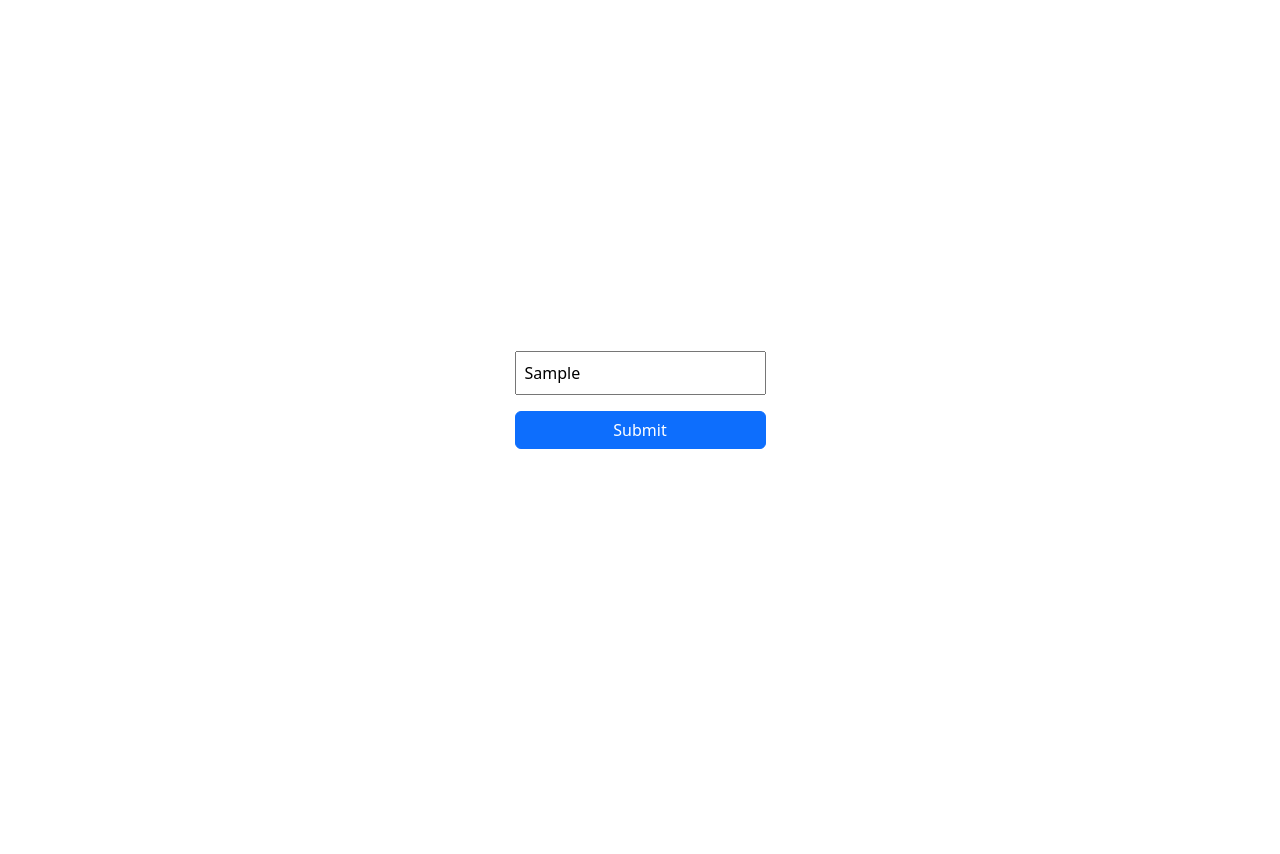
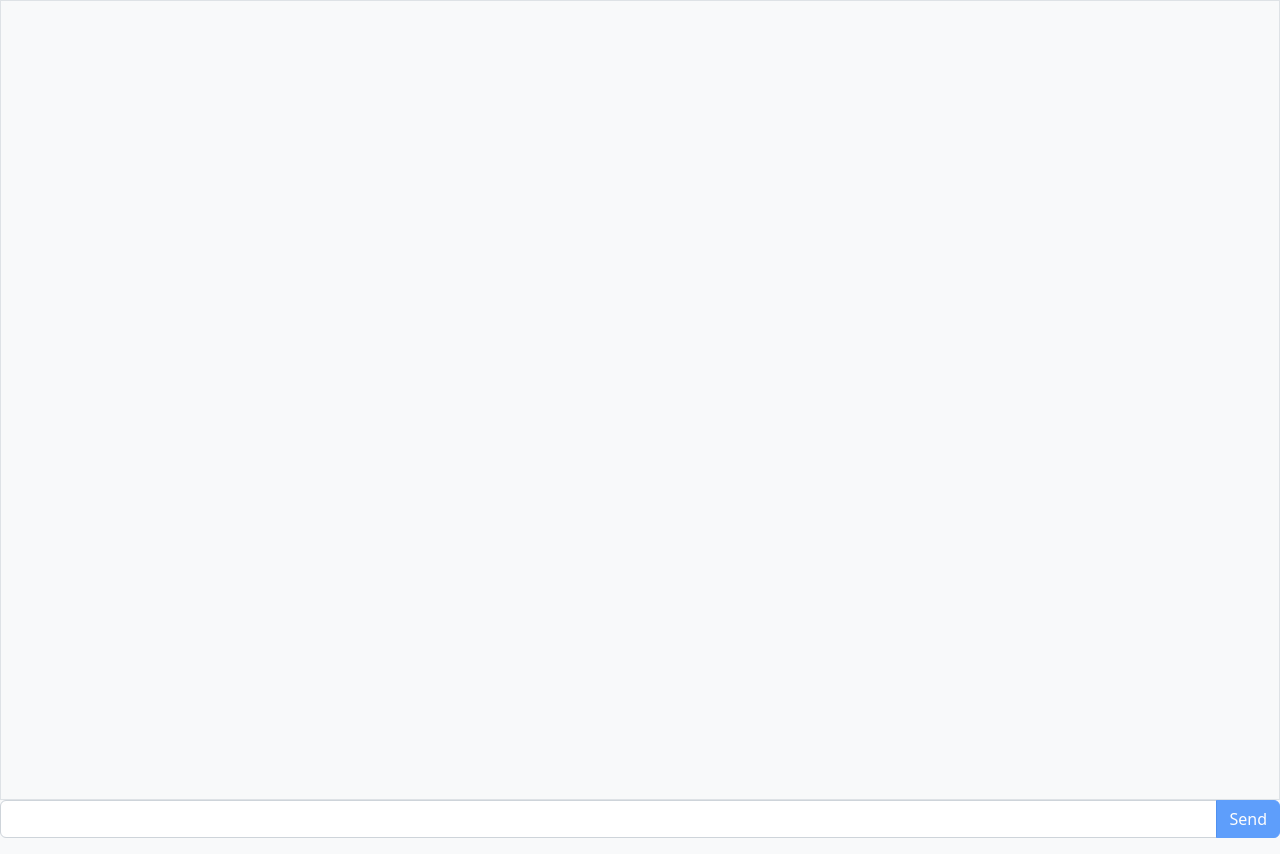
Before and after one commit to Agboola-Awonbiowo/chatapp, a React (Create React App) app: page / in a window 1280 px wide. Both pictures are taken after typing "Sample" into the empty fields and a click on the button "Submit". Before the commit the page ends 800 px from the top, so only its background shows below. Built offline with nearby package versions, Linux system fonts and the light colour scheme.

Commit message:
implements chat functionality with redux

```diff
--- a/package.json
+++ b/package.json
@@ -15,6 +15,7 @@
     "redux": "^4.2.0",
     "redux-devtools-extension": "^2.13.9",
     "redux-thunk": "^2.4.1",
+    "styled-components": "^5.3.5",
     "uuid": "^8.3.2",
     "web-vitals": "^2.1.4"
   },
--- a/src/Actions/MessageAction.js
+++ b/src/Actions/MessageAction.js
@@ -12,12 +12,6 @@ export const loadStorageMessages = (data) => {
     };
 };
 
-export const cleanState = () => {
-    return (dispatch) => {
-        const cleanItems = [];
-        dispatch(message(cleanItems))
-    }
-}
 
 export const sendMessage = (msg, user, uid) => {
     return (dispatch) => {
--- a/src/App.js
+++ b/src/App.js
@@ -1,10 +1,18 @@
 import 'bootstrap/dist/css/bootstrap.min.css';
+import { useSelector } from 'react-redux';
 import ChatScreen from './screens/ChatScreen';
 import LoginScreen from './screens/LoginScreen';
 
 function App() {
-  const isAuth = localStorage.getItem('name');
-  return <div className="App">{isAuth ? <ChatScreen /> : <LoginScreen />}</div>;
+  const isLogged = useSelector((state) => {
+    return state.login.isLogged;
+  });
+  return (
+    <>
+      {isLogged ? <ChatScreen /> : <LoginScreen />}
+      {/* <ChatScreen /> */}
+    </>
+  );
 }
 
 export default App;
--- /dev/null
+++ b/src/components/Message.js
@@ -0,0 +1,27 @@
+import React from 'react';
+function Message  ({isOwn, sender, children}) {
+    const owner = isOwn;
+    return (
+        <React.Fragment>
+            {
+                owner ? (
+                    <li className="clearfix pb-3 list-unstyled">
+                        <div className="message-data">
+                            <span className="font-weight-bold">{sender}</span>
+                        </div>
+                        <div className="badge badge-primary text-wrap text-break" style={{padding: '15px', fontSize: 16, background: '#1E003E'}}>{children}</div>
+                    </li>
+                ) : (
+                    <li className="clearfix pb-3 text-end list-unstyled">
+                        <div className="message-data">
+                            <span className="font-weight-bold">{sender}</span>
+                        </div>
+                        <div className="badge badge-secondary text-wrap text-break float-right"  style={{padding: '15px', fontSize: 16, background: '#ebebeb', color: '#6c757d',}}>{children}</div>
+                    </li>
+                )
+            }
+        </React.Fragment>
+    );
+};
+
+export default Message;
--- /dev/null
+++ b/src/components/MessagesHistory.js
@@ -0,0 +1,44 @@
+/** @css css */
+import React, { useEffect, useRef } from 'react';
+import { useSelector } from 'react-redux';
+import Styled from 'styled-components';
+import Message from './Message';
+
+function MessageHistory() {
+  const MessagesStyle = Styled.div`
+    height: 800px;
+    overflow-x: hidden;
+    overflow-y: scroll;
+`;
+  const chat = useSelector((state) => {
+    return state.messages.message;
+  });
+
+  const nickname = useSelector((state) => {
+    return state.login.username;
+  });
+
+  const messagesRef = useRef();
+
+  useEffect(() => {
+    messagesRef.current.scroll(0, messagesRef.current.scrollHeight);
+  }, [messagesRef.current, chat]);
+
+  return (
+    <MessagesStyle className="border" ref={messagesRef}>
+      <ul className="mb-0 p-5">
+        {chat.map((message, index) => (
+          <Message
+            key={index}
+            isOwn={message.name === nickname}
+            sender={message.name}
+          >
+            {message.text}
+          </Message>
+        ))}
+      </ul>
+    </MessagesStyle>
+  );
+}
+
+export default MessageHistory;
--- /dev/null
+++ b/src/components/SendMessageField.js
@@ -0,0 +1,46 @@
+import React, { useState } from 'react';
+import { Button, FormControl, InputGroup, Row } from 'react-bootstrap';
+import { useDispatch, useSelector } from 'react-redux';
+import { sendMessage } from '../Actions/MessageAction';
+
+function SendMessageField() {
+  const dispatch = useDispatch();
+  const [message, setMessage] = useState({ value: '' });
+  const user = useSelector((state) => {
+    return state.login;
+  });
+  const handleChange = (event) => {
+    setMessage({ value: event.target.value });
+  };
+  const handleSubmit = (event) => {
+    event.preventDefault();
+    dispatch(sendMessage(message.value, user.username, user.id));
+    setMessage({ value: '' });
+  };
+  return (
+    <form onSubmit={handleSubmit}>
+      <footer className="footer">
+        <Row className="pl-5 pr-5">
+          <InputGroup className="mb-3">
+            <FormControl
+              aria-describedby="basic-addon2"
+              value={message.value}
+              onChange={handleChange}
+            />
+
+            <Button
+              disabled={0 === message.value.length}
+              variant="primary"
+              type="submit"
+              value="Submit"
+            >
+              Send
+            </Button>
+          </InputGroup>
+        </Row>
+      </footer>
+    </form>
+  );
+}
+
+export default SendMessageField;
--- a/src/screens/ChatScreen.js
+++ b/src/screens/ChatScreen.js
@@ -1,11 +1,19 @@
 import React from 'react';
+import SendMessageField from '../components/SendMessageField';
+import MessageHistory from '../components/MessagesHistory';
+import { Col, Row} from 'react-bootstrap';
 
-function ChatScreen() {
-  return (
-    <div>
-      <h1>ChatScreen</h1>
-    </div>
-  );
-}
+function ChatScreen ()  {
+    return (
+        <React.Fragment>
+            <Row className='p-0 m-0'>
+                <Col className='bg-light p-0 m-0'>
+                    <MessageHistory />
+                    <SendMessageField />
+                </Col>
+            </Row>
+        </React.Fragment>
+    );
+};
 
 export default ChatScreen;
```
Also changed, not shown: 1 other file (tests, documents, lock files or other folders).
